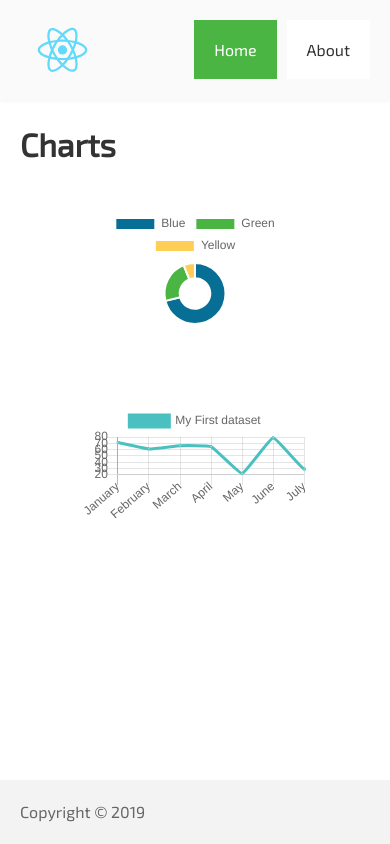
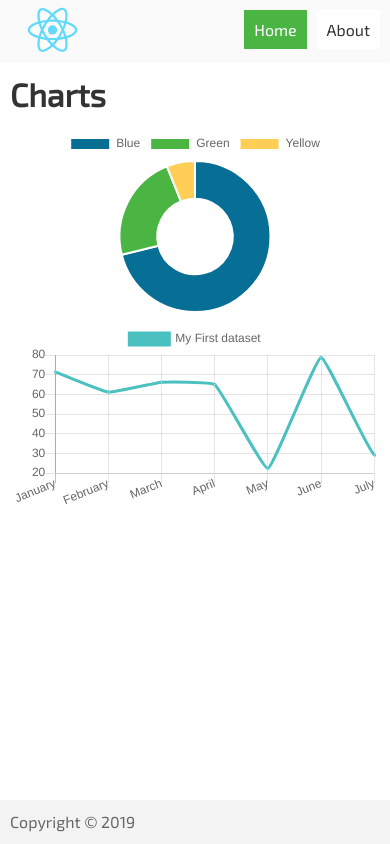
Before and after one commit to gustavonovaes/spa-parcel-react, a React (Vite) app: page /#/ in a window 390 px wide. Built offline with nearby package versions, Linux system fonts and the light colour scheme.

Commit message:
Add some responsiveness

```diff
--- a/src/components/Dashboard.js
+++ b/src/components/Dashboard.js
@@ -41,8 +41,11 @@ const Header = styled.header`
   justify-content: space-between;
   align-items: center;
 
-  height: 100px;
-  padding: 0 20px;
+  padding: 0 10px;
+  @media(min-width: 800px) {
+    height: 100px;
+    padding: 0 20px;
+  }
 
   background-color: #fafafa;
   box-shadow: 0 0 5px rgba(0, 0, 0, .08);
@@ -55,7 +58,11 @@ const Header = styled.header`
 
   nav {
     a {
-      padding: 20px;
+      padding: 10px;
+      @media(min-width: 800px) {
+        padding: 20px;
+      }
+
       background-color: white;
       color: #333;
 
@@ -74,12 +81,20 @@ const Header = styled.header`
 const Main = styled.main`
   flex-grow: 1;
   overflow: auto;
-  padding: 20px;
+
+  padding: 10px;
+  @media(min-width: 800px) {
+    padding: 20px;
+  }
 `;
 
 const Footer = styled.footer`
   background-color: #f3f3f3;
-  padding: 20px;
+
+  padding: 10px;
+  @media(min-width: 800px) {
+    padding: 20px;
+  }
 
   color: #666;
 `;
--- a/src/components/UI/Col.js
+++ b/src/components/UI/Col.js
@@ -5,9 +5,18 @@ export default styled.div`
   flex-direction: column;
   align-items: center;
 
-  flex: 1 0 50%;
+  flex-grow: 1;
+  flex-basis: 100%;
+  width: 100%;
+  margin-top: 10px;
 
-  max-width: 60vw;
+  @media (min-width: 800px) {
+    flex: 1 0 40%;
+    max-width: 50%;
+    margin-top: 20px;
 
-  margin: 40px 0;
+    + div {
+      margin-left: 20px;
+    }
+  }
 `;
```
